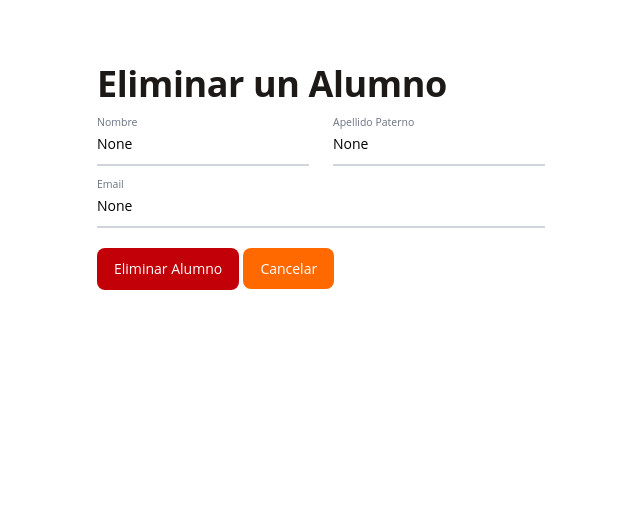
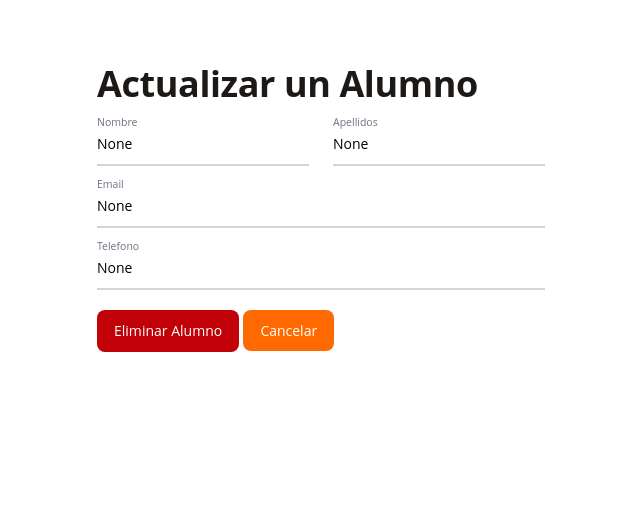
Before and after one commit to IDGS-801-23001548/FLASKIDGS801, a Flask app: page /eliminar in a window 1280 px wide. Shown: the part 72-602 px from the top of the page, without its empty margins (319-959 px from the left). Run offline with Flask 3, Linux system fonts and the light colour scheme; data comes from the database, SQL or seed files in the repository; both versions use the stored data as it was after the commit; parts of the project's set-up code (start-up, migrations or seed data) failed here and were passed over; some libraries are stand-ins or nearby versions.

Commit message:
Migraciones 25/02/2026

```diff
--- a/app.py
+++ b/app.py
@@ -31,7 +31,8 @@
     create_form = forms.UserForm(request.form)
     if request.method == 'POST':
         alumno = Alumnos(nombre = create_form.nombre.data,
-                       apaterno = create_form.apaterno.data,
+                       apellidos = create_form.apellidos.data,
+                       telefono = create_form.telefono.data,
                        email = create_form.email.data)
         db.session.add(alumno)
         db.session.commit()
@@ -47,9 +48,10 @@
         alum1 = db.session.query(Alumnos).filter(Alumnos.id==id).first()
         id = request.args.get('id')
         nombre = alum1.nombre
-        apaterno = alum1.apaterno
+        apellidos = alum1.apellidos
+        telefono = alum1.telefono
         email = alum1.email
-    return render_template("detalles.html", form = create_form, id = id, nombre = nombre, apaterno = apaterno, email = email)
+    return render_template("detalles.html", form = create_form, id = id, nombre = nombre, apellidos = apellidos, email = email, telefono = telefono)
 
 @app.route('/modificar',methods=['GET','POST'])
 def modificar():
@@ -60,15 +62,17 @@
 		alum = db.session.query(Alumnos).filter(Alumnos.id==id).first()
 		create_form.id.data=request.args.get('id')
 		create_form.nombre.data=str.rstrip(alum.nombre)
-		create_form.apaterno.data=alum.apaterno
+		create_form.apellidos.data=alum.apellidos
 		create_form.email.data=alum.email
+		create_form.telefono.data=alum.telefono
 	if request.method=='POST':
 		id=create_form.id.data
 		alum = db.session.query(Alumnos).filter(Alumnos.id==id).first()
 		alum.id=id
 		alum.nombre=str.rstrip(create_form.nombre.data)
-		alum.apaterno=create_form.apaterno.data
+		alum.apellidos=create_form.apellidos.data
 		alum.email=create_form.email.data
+		alum.telefono=create_form.telefono.data
 		db.session.add(alum)
 		db.session.commit()
 		return redirect(url_for('index'))
@@ -83,7 +87,8 @@
         if alum:
             create_form.id.data = alum.id
             create_form.nombre.data = alum.nombre
-            create_form.apaterno.data = alum.apaterno
+            create_form.apellidos.data = alum.apellidos
+            create_form.telefono.data = alum.telefono
             create_form.email.data = alum.email
             return render_template("eliminar.html", form = create_form)
 
--- a/forms.py
+++ b/forms.py
@@ -15,14 +15,15 @@
         validators.Length(min=3, max=10, message="Ingrese un nombre valido")
     ])
 
-    apaterno = StringField("apaterno", [
-        validators.DataRequired(message="El campo es requerido")
-    ])
-
-    amaterno = StringField("amaterno", [
+    apellidos = StringField("apaterno", [
         validators.DataRequired(message="El campo es requerido")
     ])
 
     email = EmailField("correo", [
         validators.Email(message="Ingresa un correo valido")
     ])
+
+    telefono = IntegerField("telefono", [
+        validators.DataRequired(message="El campo es requerido"),
+        validators.NumberRange(min=1, max=20, message="Ingrese valor valido")
+    ])
--- a/templates/detalles.html
+++ b/templates/detalles.html
@@ -14,8 +14,9 @@
                 <h5 class="mt-6 mb-2 text-2xl font-semibold tracking-tight text-heading">Nombre : {{nombre}}
                 </h5>
             </a>
-            <p class="mb-6 text-body">Apellido: {{apaterno}}</p>
+            <p class="mb-6 text-body">Apellidos: {{apellidos}}</p>
             <p class="mb-6 text-body">Correo: {{email}}</p>
+            <p class="mb-6 text-body">Telefono: {{telefono}}</p>
             <a href="index"
                 class="inline-flex items-center text-body bg-neutral-secondary-medium box-border border border-default-medium hover:bg-neutral-tertiary-medium hover:text-heading focus:ring-4 focus:ring-neutral-tertiary shadow-xs font-medium leading-5 rounded-base text-sm px-4 py-2.5 focus:outline-none">
                 Regresar
--- a/templates/eliminar.html
+++ b/templates/eliminar.html
@@ -8,7 +8,7 @@
     <div class="py-8 px-4 mx-auto max-w-screen-xl lg:py-16 lg:px-12">
         <form method="POST" action="{{ url_for('eliminar') }}" class="max-w-md mx-auto">
 
-            <h2 class="text-3xl font-bold tracking-tight text-heading md:text-4xl">Eliminar un Alumno</h2>
+            <h2 class="text-3xl font-bold tracking-tight text-heading md:text-4xl">Actualizar un Alumno</h2>
 
             <input type="hidden" name="csrf_token" value="{{csrf_token()}}">
 
@@ -32,14 +32,14 @@
                     </label>
                 </div>
 
-                <!-- Apellido Paterno -->
+                <!-- Apellidos -->
                 <div class="relative z-0 w-full mb-5 group">
-                    <input type="apaterno" id="apaterno" name="apaterno"
+                    <input type="apellidos" id="apellidos" name="apellidos"
                         class="block py-2.5 px-0 w-full text-sm bg-transparent border-0 border-b-2 border-gray-300 appearance-none focus:outline-none focus:ring-0 focus:border-blue-600 peer"
-                        placeholder=" " required value="{{form.apaterno.data}}" />
-                    <label for="apaterno"
+                        placeholder=" " required value="{{form.apellidos.data}}" />
+                    <label for="apellidos"
                         class="absolute text-sm text-gray-500 duration-300 transform -translate-y-6 scale-75 top-3 -z-10 origin-[0] peer-focus:text-blue-600 peer-placeholder-shown:scale-100 peer-placeholder-shown:translate-y-0 peer-focus:scale-75 peer-focus:-translate-y-6">
-                        Apellido Paterno
+                        Apellidos
                     </label>
                 </div>
 
@@ -56,6 +56,17 @@
                 </label>
             </div>
 
+            <!-- Telefono -->
+            <div class="relative z-0 w-full mb-5 group">
+                <input type="telefono" id="telefono" name="telefono"
+                    class="block py-2.5 px-0 w-full text-sm bg-transparent border-0 border-b-2 border-gray-300 appearance-none focus:outline-none focus:ring-0 focus:border-blue-600 peer"
+                    placeholder=" " required value="{{form.telefono.data}}" />
+                <label for="telefono"
+                    class="absolute text-sm text-gray-500 duration-300 transform -translate-y-6 scale-75 top-3 -z-10 origin-[0] peer-focus:text-blue-600 peer-placeholder-shown:scale-100 peer-placeholder-shown:translate-y-0 peer-focus:scale-75 peer-focus:-translate-y-6">
+                    Telefono
+                </label>
+            </div>
+
             <button type="submit"
                 class="text-white bg-danger box-border border border-transparent hover:bg-brand-strong focus:ring-4 focus:ring-brand-medium shadow-xs font-medium leading-5 rounded-base text-sm px-4 py-2.5 focus:outline-none">
                 Eliminar Alumno</button>
--- a/templates/index.html
+++ b/templates/index.html
@@ -17,8 +17,9 @@
         <thead class="bg-neutral-secondary-soft border-b border-default">
           <tr>
             <th class="px-6 py-3 font-medium">Nombre</th>
-            <th class="px-6 py-3 font-medium">Apaterno</th>
+            <th class="px-6 py-3 font-medium">Apellidos</th>
             <th class="px-6 py-3 font-medium">Correo</th>
+            <th class="px-6 py-3 font-medium">Telefono</th>
             <th class="px-6 py-3 font-medium">Modificar</th>
             <th class="px-6 py-3 font-medium">Detalles</th>
             <th class="px-6 py-3 font-medium">Eliminar</th>
@@ -30,8 +31,9 @@
           <tr class="border-b border-default">
 
             <td class="px-6 py-4">{{alum.nombre}}</td>
-            <td class="px-6 py-4">{{alum.apaterno}}</td>
+            <td class="px-6 py-4">{{alum.apellidos}}</td>
             <td class="px-6 py-4">{{alum.email}}</td>
+            <td class="px-6 py-4">{{alum.telefono}}</td>
             <td>
               <a href="modificar?id={{ alum.id }}"
                 class="text-white bg-success box-border border border-transparent hover:bg-brand-strong focus:ring-4 focus:ring-brand-medium shadow-xs font-medium leading-5 rounded-base text-sm px-4 py-2.5 focus:outline-none">
```
Also changed, not shown: dump.sql (added, +65 -0 lines), templates/Alumnos.html (+15 -4 lines), templates/modificar.html (+16 -5 lines).
